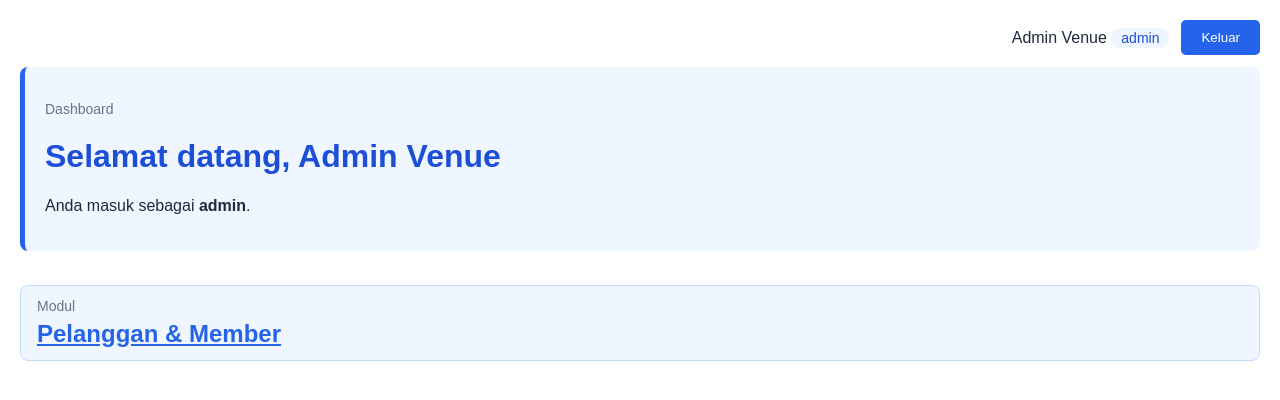
After one commit to nirwan-spec/TugasHakAkses_Nirwan, a Laravel app: page /dashboard in a window 1280 px wide. The commit adds this page. Shown: the top 400 px of the page. Run offline with Laravel 12, Linux system fonts and the light colour scheme; a user stored in the database is signed in; data comes from the database, SQL or seed files in the repository.

Commit message:
Tambah fitur register dan dashboard

```diff
--- a/app/Models/User.php
+++ b/app/Models/User.php
@@ -2,32 +2,32 @@
 
 namespace App\Models;
 
-// use Illuminate\Contracts\Auth\MustVerifyEmail;
 use Database\Factories\UserFactory;
-use Illuminate\Database\Eloquent\Attributes\Fillable;
-use Illuminate\Database\Eloquent\Attributes\Hidden;
 use Illuminate\Database\Eloquent\Factories\HasFactory;
 use Illuminate\Foundation\Auth\User as Authenticatable;
 use Illuminate\Notifications\Notifiable;
 
-#[Fillable(['name', 'email', 'password'])]
-#[Hidden(['password', 'remember_token'])]
 class User extends Authenticatable
 {
-    /** @use HasFactory<UserFactory> */
     use HasFactory, Notifiable;
 
-    /**
-     * Get the attributes that should be cast.
-     *
-     * @return array<string, string>
-     */
+    protected $fillable = [
+        'name',
+        'email',
+        'password',
+        'role',
+    ];
+
+    protected $hidden = [
+        'password',
+        'remember_token',
+    ];
+
     protected function casts(): array
     {
         return [
             'email_verified_at' => 'datetime',
             'password' => 'hashed',
-            'role',
         ];
     }
 }
--- a/resources/views/auth/login.blade.php
+++ b/resources/views/auth/login.blade.php
@@ -27,6 +27,8 @@
                 <button type="submit">Masuk</button>
             </div>
         </form>
+
+        <p style="text-align:center">Belum punya akun? <a href="{{ route('register') }}">Daftar</a></p>
     </div>
 </body>
 </html>
--- /dev/null
+++ b/resources/views/dashboard.blade.php
@@ -0,0 +1,41 @@
+<!DOCTYPE html>
+<html lang="id">
+<head>
+    <meta charset="UTF-8">
+    <meta name="viewport" content="width=device-width, initial-scale=1.0">
+    <title>Dashboard</title>
+    <link rel="stylesheet" href="{{ asset('css/styling.css') }}">
+</head>
+<body>
+
+    <div class="userbar">
+        <span>{{ auth()->user()->name }} <span class="badge-role">{{ auth()->user()->role }}</span></span>
+        <form action="{{ route('logout') }}" method="POST">
+            @csrf
+            <button type="submit">Keluar</button>
+        </form>
+    </div>
+
+    <div class="page-header">
+        <p class="breadcrumb">Dashboard</p>
+        <h1>Selamat datang, {{ auth()->user()->name }}</h1>
+        <p>Anda masuk sebagai <strong>{{ auth()->user()->role }}</strong>.</p>
+    </div>
+
+    <br>
+
+    @can('viewAny', \App\Models\Pelanggan::class)
+        <div class="summary">
+            <div class="summary-card">
+                <p>Modul</p>
+                <h2><a href="{{ route('pelanggan.index') }}">Pelanggan & Member</a></h2>
+            </div>
+        </div>
+    @else
+        <div class="alert-success">
+            Akun Anda terdaftar sebagai member. Modul pengelolaan pelanggan hanya tersedia untuk admin dan staff.
+        </div>
+    @endcan
+
+</body>
+</html>
--- a/resources/views/pelanggan/index.blade.php
+++ b/resources/views/pelanggan/index.blade.php
@@ -17,7 +17,7 @@
     </div>
 
     <div class="page-header">
-        <p class="breadcrumb">Dashboard > Pelanggan & Member</p>
+        <p class="breadcrumb"><a href="{{ route('dashboard') }}">Dashboard</a> > Pelanggan & Member</p>
         <h1>Data member</h1>
         <p>Kelola data pelanggan, level keanggotaan, dan status profil pengguna venue.</p>
     </div>
--- a/routes/web.php
+++ b/routes/web.php
@@ -6,14 +6,19 @@ use Illuminate\Support\Facades\Route;
 
 Route::middleware('guest')->group(function () {
     Route::get('/login', [AuthController::class, 'showLogin'])->name('login');
-    Route::post('/login', [AuthController::class, 'login'])->name('login.proses');
+    Route::post('/login', [AuthController::class, 'login'])->name('login.proses')->middleware('throttle:5,1');
+
+    Route::get('/register', [AuthController::class, 'showRegister'])->name('register');
+    Route::post('/register', [AuthController::class, 'register'])->name('register.proses')->middleware('throttle:5,1');
 });
 
 Route::middleware('auth')->group(function () {
     Route::post('/logout', [AuthController::class, 'logout'])->name('logout');
 
+    Route::get('/', fn () => redirect()->route('dashboard'));
+    Route::get('/dashboard', fn () => view('dashboard'))->name('dashboard');
+
     Route::middleware('role:admin,staff')->group(function () {
-        Route::get('/', fn () => redirect()->route('pelanggan.index'));
         Route::resource('pelanggan', PelangganController::class)->except('show');
     });
 });
```
Also changed, not shown: app/Http/Controllers/AuthController.php (+29 -1 lines), resources/views/auth/register.blade.php (added, +44 -0 lines).
